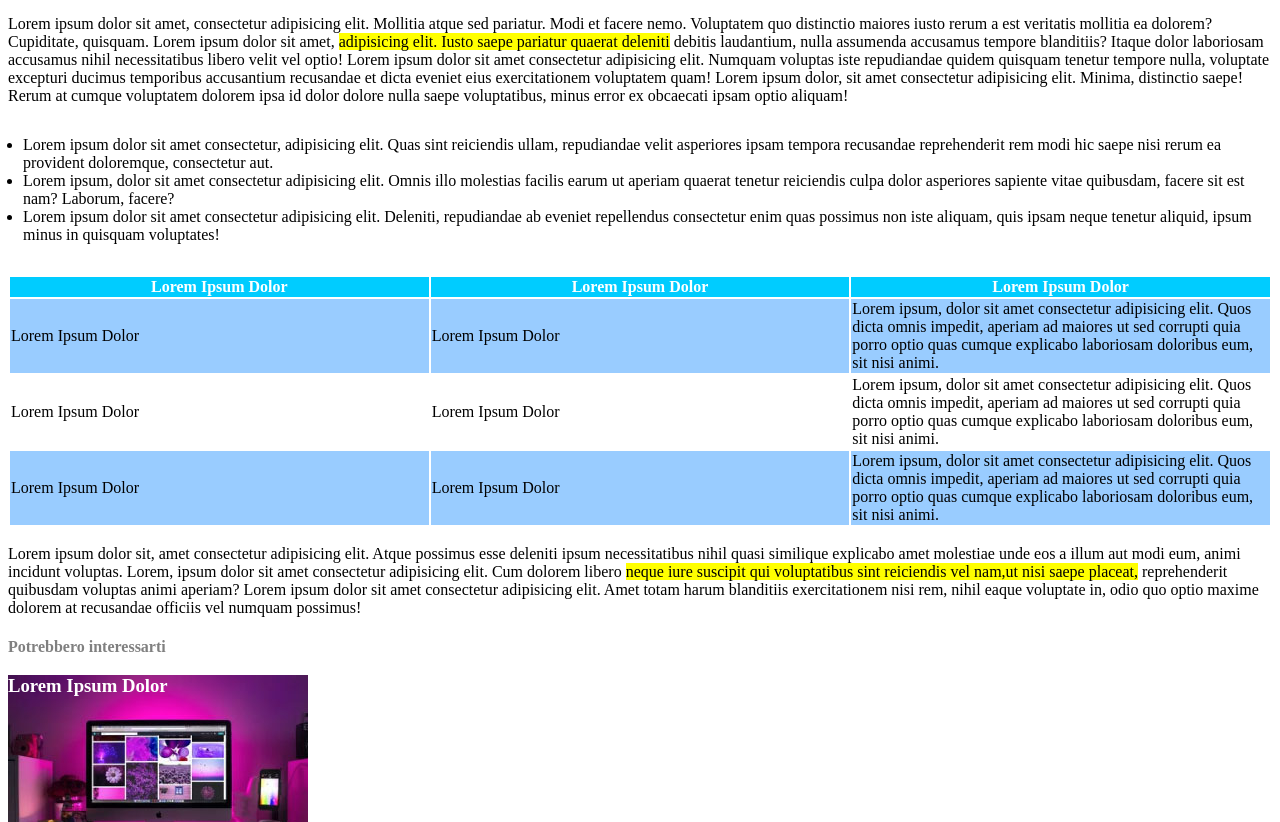
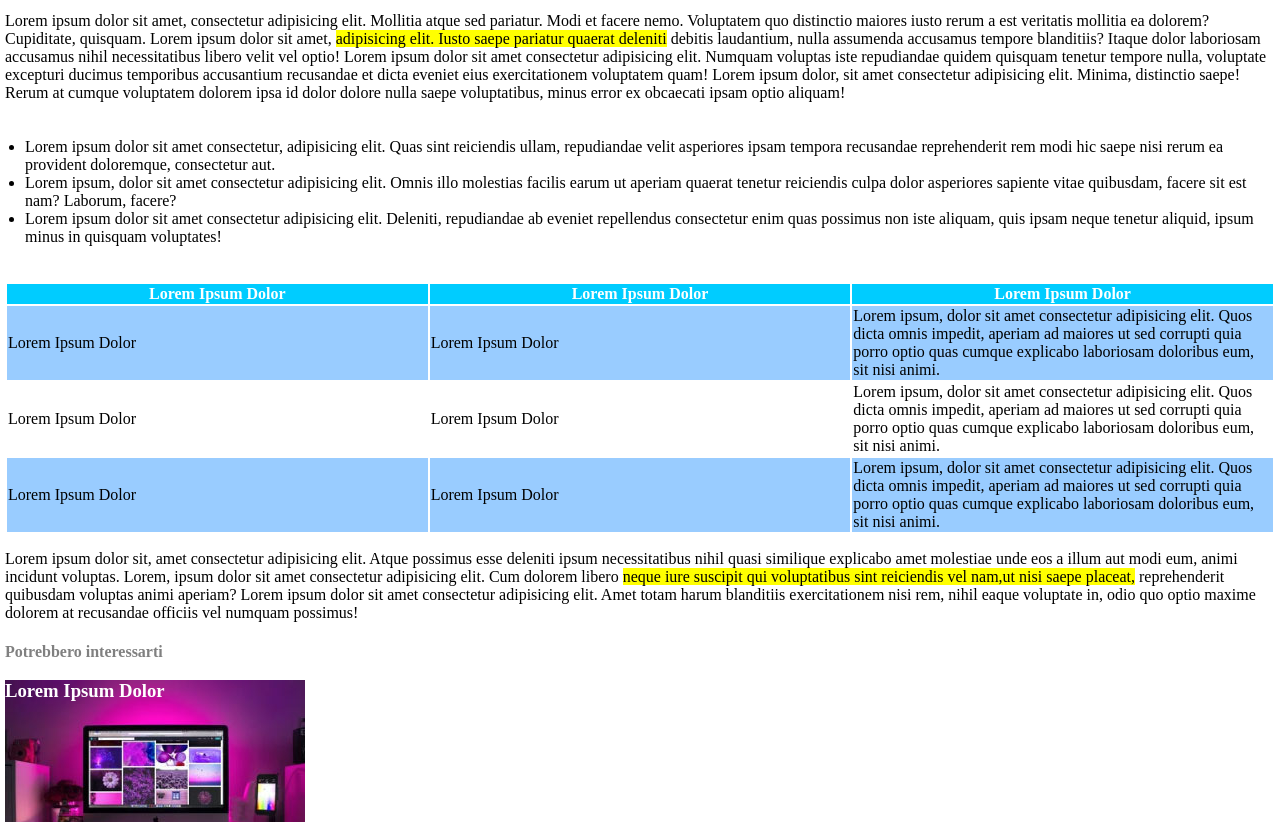
Before and after one commit to EttoreBarcella/html-css-booleaner, a plain HTML site: page index.html in a window 1280 px wide. Shown: the part 678-1500 px from the top of the page. Drawn offline with Linux system fonts and the light colour scheme.

Commit message:
fix margin

```diff
--- a/css/style.css
+++ b/css/style.css
@@ -10,6 +10,9 @@
     height: 100%;
 }
 
+body{
+    margin: 5px;
+}
 
 #grey{
     color: grey;
@@ -37,7 +40,7 @@ span{
 }
 
 ul{
-    padding: 15px;
+    padding: 20px;
 
 }
 
--- a/index.html
+++ b/index.html
@@ -68,10 +68,11 @@
                 </tbody>
             </table>
             <!-- chiusura tabella -->
-            <br>
+            <p>
             Lorem ipsum dolor sit, amet consectetur adipisicing elit. Atque possimus esse deleniti ipsum necessitatibus nihil quasi similique explicabo amet molestiae unde eos a illum aut modi eum, animi incidunt voluptas.
             Lorem, ipsum dolor sit amet consectetur adipisicing elit. Cum dolorem libero <span>neque iure suscipit qui voluptatibus sint reiciendis vel nam,ut nisi saepe placeat,</span> reprehenderit quibusdam voluptas animi aperiam?
             Lorem ipsum dolor sit amet consectetur adipisicing elit. Amet totam harum blanditiis exercitationem nisi rem, nihil eaque voluptate in, odio quo optio maxime dolorem at recusandae officiis vel numquam possimus!
+            </p>
         </main>
         <!-- chiusura main -->
 
```
